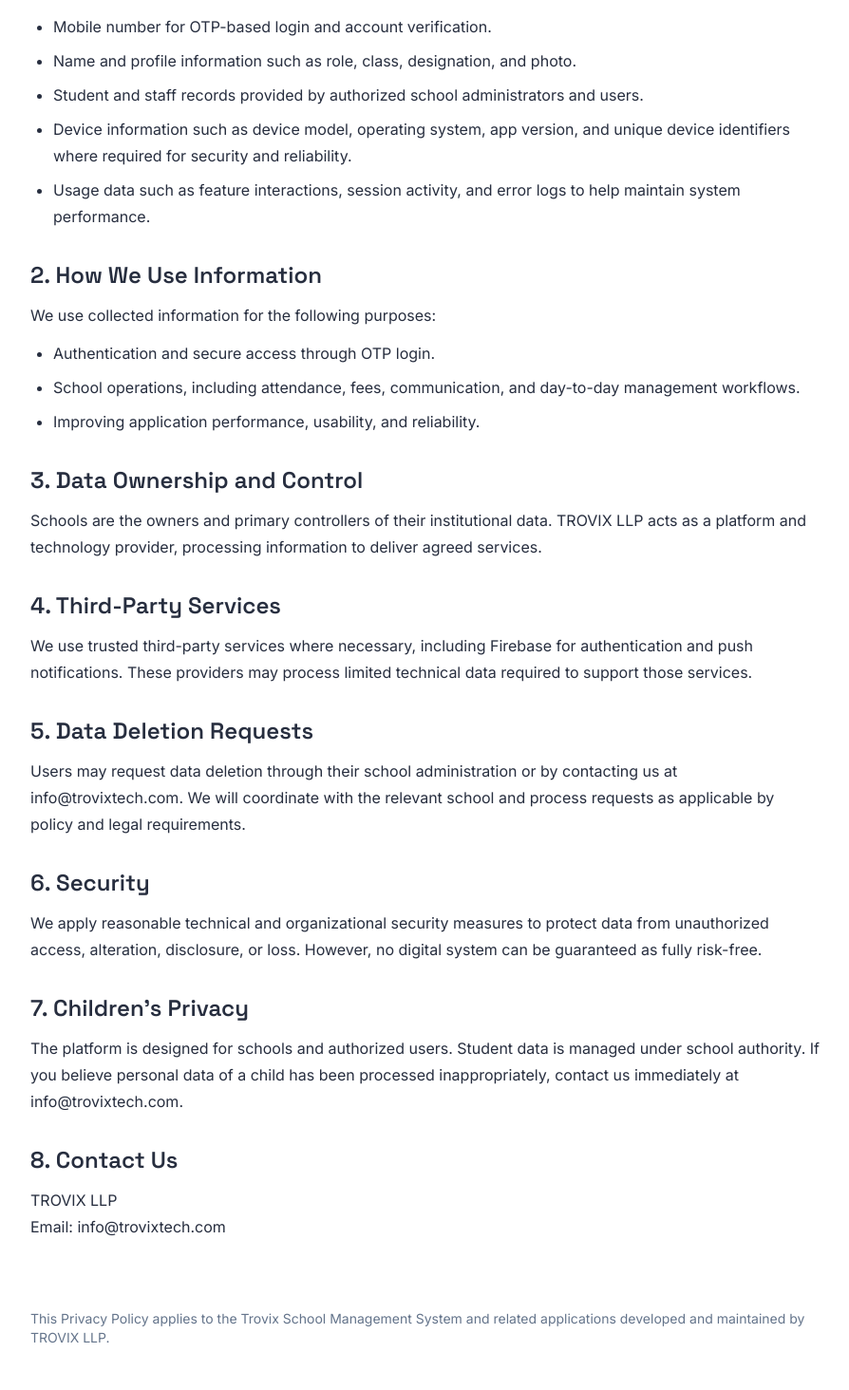
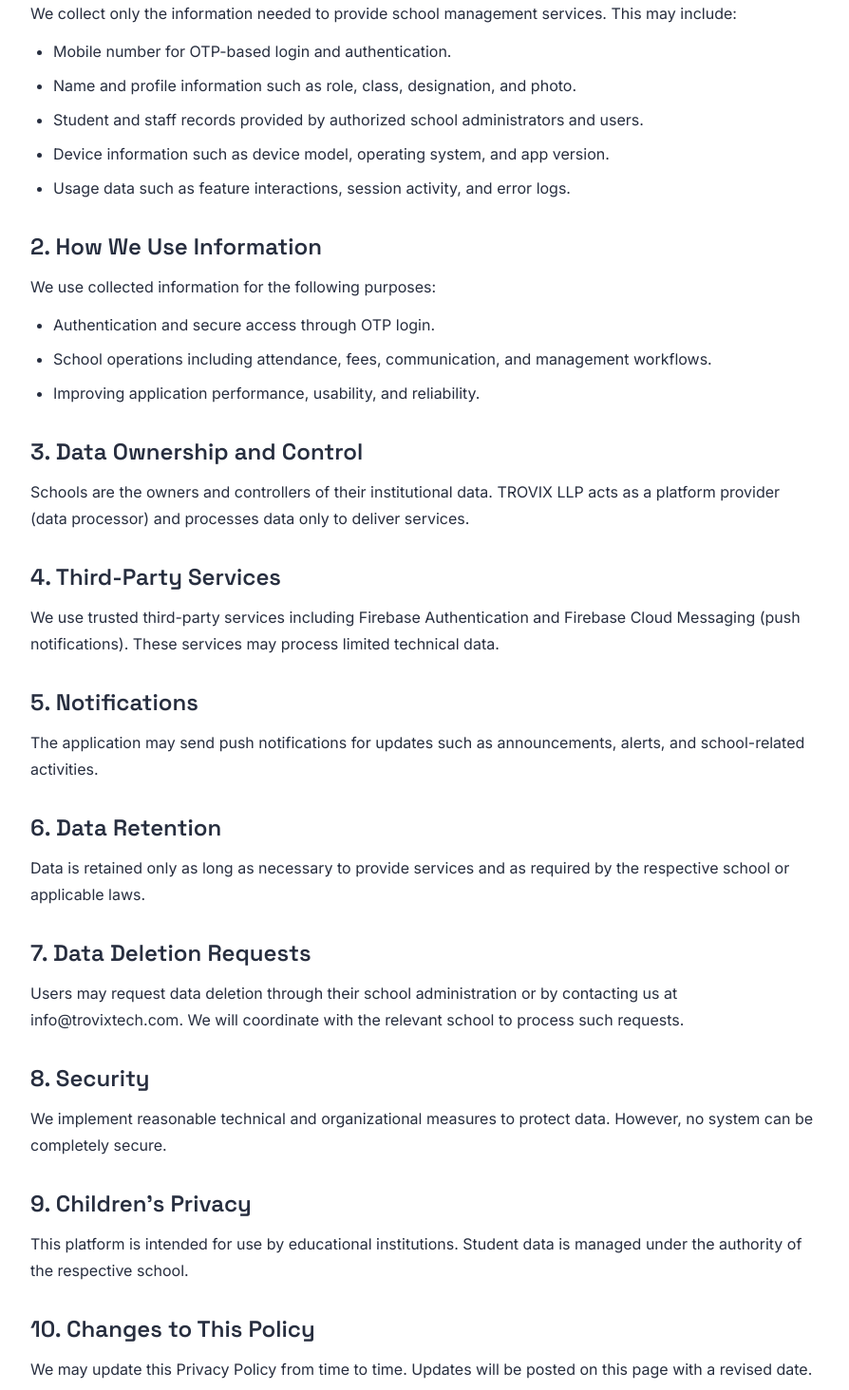
Before and after one commit to fhusain07/Trovix, a React (Vite) app: page /privacy-policy in a window 1280 px wide. Shown: the part 346-1810 px from the top of the page at 95% size, without its empty margins (192-1086 px from the left). Built offline with nearby package versions, Linux system fonts and the light colour scheme.

Commit message:
minor changes

```diff
--- a/src/pages/PrivacyPolicy.tsx
+++ b/src/pages/PrivacyPolicy.tsx
@@ -9,33 +9,22 @@
         <header className="mb-8">
           <h1 className="text-4xl sm:text-5xl font-display font-bold mb-4">Privacy Policy</h1>
           <p className="text-foreground/80 leading-relaxed">
-            This Privacy Policy explains how TROVIX LLP manages information for the Trovix School
-            Management System and related applications provided to schools and users.
+            TROVIX LLP ("we", "our", or "us") provides the Trovix School Management System and related applications used by educational institutions. This Privacy Policy explains how we collect, use, and protect your information.
           </p>
           <p className="text-sm text-muted-foreground mt-3">Last updated: {lastUpdated}</p>
         </header>
 
         <div className="space-y-8 text-foreground/90 leading-7">
+
           <section>
             <h2 className="text-2xl font-semibold mb-3">1. Information We Collect</h2>
-            <p>
-              We collect only the information needed to provide school management services. This may
-              include:
-            </p>
+            <p>We collect only the information needed to provide school management services. This may include:</p>
             <ul className="list-disc pl-6 mt-3 space-y-2">
-              <li>Mobile number for OTP-based login and account verification.</li>
+              <li>Mobile number for OTP-based login and authentication.</li>
               <li>Name and profile information such as role, class, designation, and photo.</li>
-              <li>
-                Student and staff records provided by authorized school administrators and users.
-              </li>
-              <li>
-                Device information such as device model, operating system, app version, and unique
-                device identifiers where required for security and reliability.
-              </li>
-              <li>
-                Usage data such as feature interactions, session activity, and error logs to help
-                maintain system performance.
-              </li>
+              <li>Student and staff records provided by authorized school administrators and users.</li>
+              <li>Device information such as device model, operating system, and app version.</li>
+              <li>Usage data such as feature interactions, session activity, and error logs.</li>
             </ul>
           </section>
 
@@ -44,10 +33,7 @@
             <p>We use collected information for the following purposes:</p>
             <ul className="list-disc pl-6 mt-3 space-y-2">
               <li>Authentication and secure access through OTP login.</li>
-              <li>
-                School operations, including attendance, fees, communication, and day-to-day
-                management workflows.
-              </li>
+              <li>School operations including attendance, fees, communication, and management workflows.</li>
               <li>Improving application performance, usability, and reliability.</li>
             </ul>
           </section>
@@ -55,61 +41,72 @@
           <section>
             <h2 className="text-2xl font-semibold mb-3">3. Data Ownership and Control</h2>
             <p>
-              Schools are the owners and primary controllers of their institutional data. TROVIX LLP
-              acts as a platform and technology provider, processing information to deliver agreed
-              services.
+              Schools are the owners and controllers of their institutional data. TROVIX LLP acts as a platform provider (data processor) and processes data only to deliver services.
             </p>
           </section>
 
           <section>
             <h2 className="text-2xl font-semibold mb-3">4. Third-Party Services</h2>
             <p>
-              We use trusted third-party services where necessary, including Firebase for
-              authentication and push notifications. These providers may process limited technical
-              data required to support those services.
+              We use trusted third-party services including Firebase Authentication and Firebase Cloud Messaging (push notifications). These services may process limited technical data.
             </p>
           </section>
 
           <section>
-            <h2 className="text-2xl font-semibold mb-3">5. Data Deletion Requests</h2>
+            <h2 className="text-2xl font-semibold mb-3">5. Notifications</h2>
             <p>
-              Users may request data deletion through their school administration or by contacting us
-              at info@trovixtech.com. We will coordinate with the relevant school and process
-              requests as applicable by policy and legal requirements.
+              The application may send push notifications for updates such as announcements, alerts, and school-related activities.
             </p>
           </section>
 
           <section>
-            <h2 className="text-2xl font-semibold mb-3">6. Security</h2>
+            <h2 className="text-2xl font-semibold mb-3">6. Data Retention</h2>
             <p>
-              We apply reasonable technical and organizational security measures to protect data from
-              unauthorized access, alteration, disclosure, or loss. However, no digital system can be
-              guaranteed as fully risk-free.
+              Data is retained only as long as necessary to provide services and as required by the respective school or applicable laws.
             </p>
           </section>
 
           <section>
-            <h2 className="text-2xl font-semibold mb-3">7. Children&apos;s Privacy</h2>
+            <h2 className="text-2xl font-semibold mb-3">7. Data Deletion Requests</h2>
             <p>
-              The platform is designed for schools and authorized users. Student data is managed
-              under school authority. If you believe personal data of a child has been processed
-              inappropriately, contact us immediately at info@trovixtech.com.
+              Users may request data deletion through their school administration or by contacting us at info@trovixtech.com. We will coordinate with the relevant school to process such requests.
             </p>
           </section>
 
           <section>
-            <h2 className="text-2xl font-semibold mb-3">8. Contact Us</h2>
+            <h2 className="text-2xl font-semibold mb-3">8. Security</h2>
+            <p>
+              We implement reasonable technical and organizational measures to protect data. However, no system can be completely secure.
+            </p>
+          </section>
+
+          <section>
+            <h2 className="text-2xl font-semibold mb-3">9. Children's Privacy</h2>
+            <p>
+              This platform is intended for use by educational institutions. Student data is managed under the authority of the respective school.
+            </p>
+          </section>
+
+          <section>
+            <h2 className="text-2xl font-semibold mb-3">10. Changes to This Policy</h2>
+            <p>
+              We may update this Privacy Policy from time to time. Updates will be posted on this page with a revised date.
+            </p>
+          </section>
+
+          <section>
+            <h2 className="text-2xl font-semibold mb-3">11. Contact Us</h2>
             <p>
               TROVIX LLP<br />
-              Email: info@trovixtech.com
+              Email: info@trovixtech.com<br />
+              Website: https://trovixtech.com
             </p>
           </section>
         </div>
 
         <footer className="mt-12 pt-6 border-t border-white/10 text-sm text-muted-foreground">
           <p>
-            This Privacy Policy applies to the Trovix School Management System and related
-            applications developed and maintained by TROVIX LLP.
+            This Privacy Policy applies to all applications and platforms developed and operated by TROVIX LLP.
           </p>
         </footer>
       </section>
```
